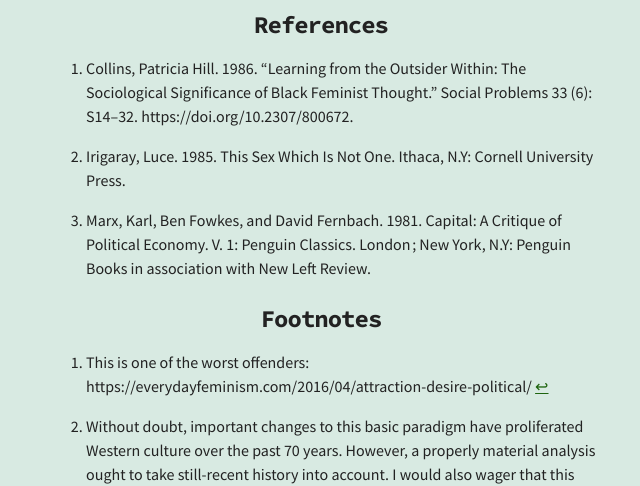
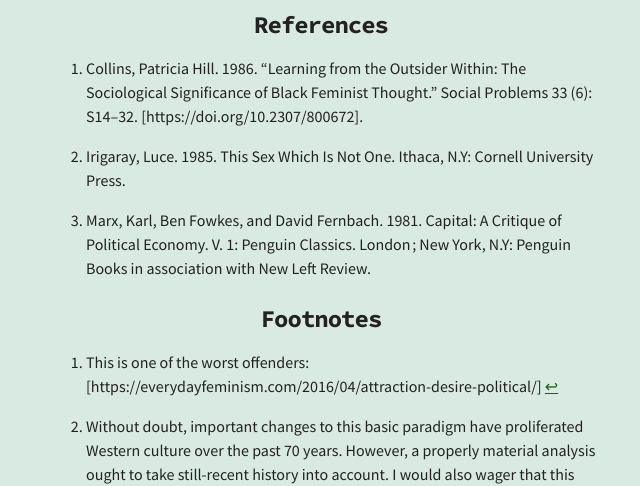
Before and after one commit to alychace/distort.jp, a Jekyll site: the page built from _posts/2020-02-20-irigaray_desirability_matfem.md, in a window 1280 px wide and 900 px high, scrolled down 3812 px. Shown: the part 202-688 px from the top of the window, without its empty margins (319-959 px from the left). Built offline with Jekyll 4.4.1, drawn with Linux system fonts in a browser that asks for light colours; nearby versions of some CDN libraries.

Commit message:
fixed links

```diff
--- a/_posts/2020-02-20-irigaray_desirability_matfem.md
+++ b/_posts/2020-02-20-irigaray_desirability_matfem.md
@@ -35,13 +35,13 @@
 Of course, gender critical feminists are unlikely to be moved by these (quite incomplete, maybe even problematic) arguments, but I hope what I have tried to present here invites more feminist discussion that a) is *meaningfully* inclusive of non-cis and non-white women and b) does not achieve this inclusion through meaningless idealist platitudes and empty and unsupported assertions that ‘trans women are women’ that, far too often, go unelaborated in ostensibly queer/trans/feminist accounts of gender/sex. Surely, there are no innocent parties in this ordeal.
 
 
-[^fn1]: This is one of the worst offenders: https://everydayfeminism.com/2016/04/attraction-desire-political/
+[^fn1]: This is one of the worst offenders: [https://everydayfeminism.com/2016/04/attraction-desire-political/]
 
 [^fn2]: Without doubt, important changes to this basic paradigm have proliferated Western culture over the past 70 years. However, a properly material analysis ought to take still-recent history into account. I would also wager that this simple structure has not changed as drastically as some would suggest.
 
 ## References
 
-1. Collins, Patricia Hill. 1986. “Learning from the Outsider Within: The Sociological Significance of Black Feminist Thought.” Social Problems 33 (6): S14–32. https://doi.org/10.2307/800672.
+1. Collins, Patricia Hill. 1986. “Learning from the Outsider Within: The Sociological Significance of Black Feminist Thought.” Social Problems 33 (6): S14–32. [https://doi.org/10.2307/800672].
 
 2. Irigaray, Luce. 1985. This Sex Which Is Not One. Ithaca, N.Y: Cornell University Press.
 
```
